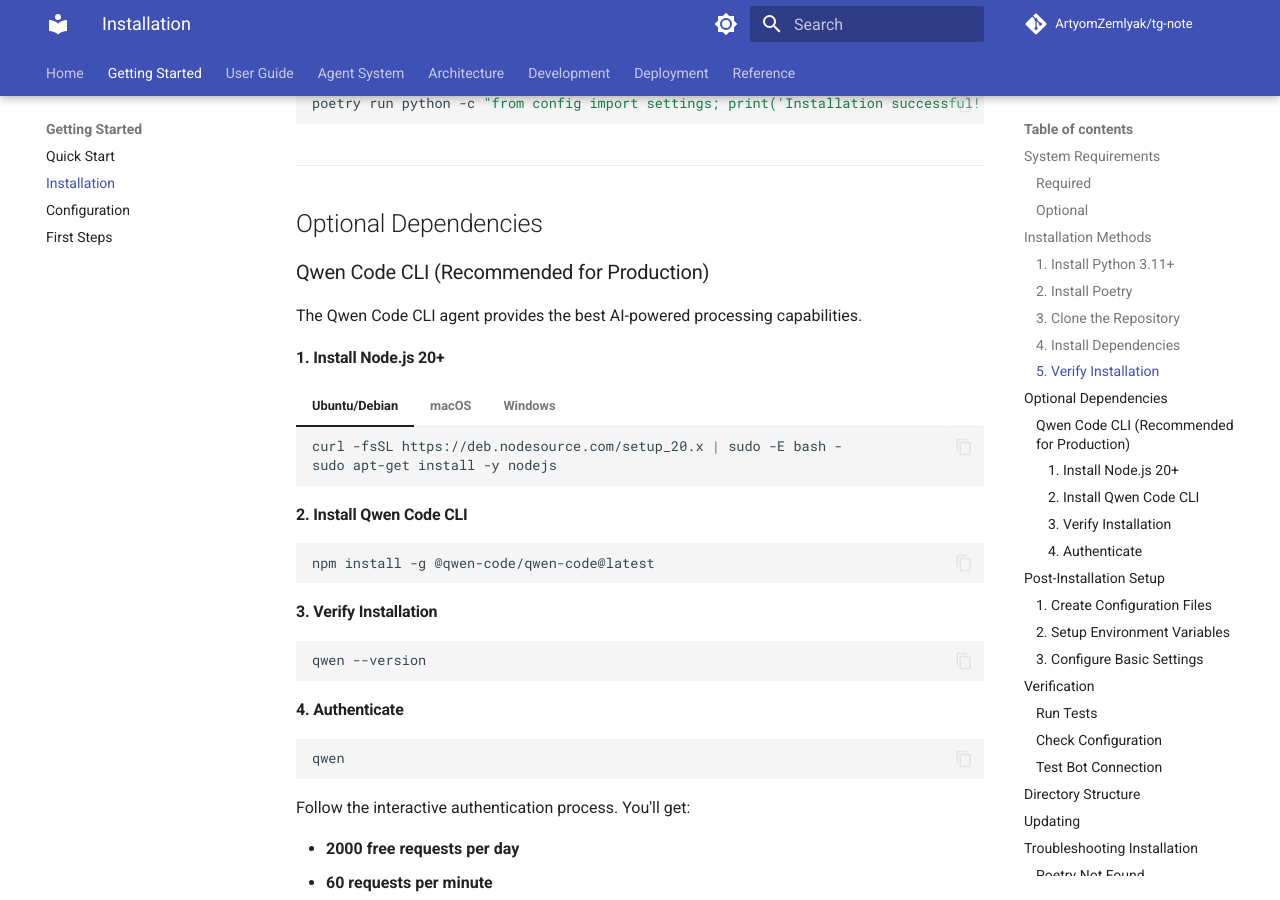
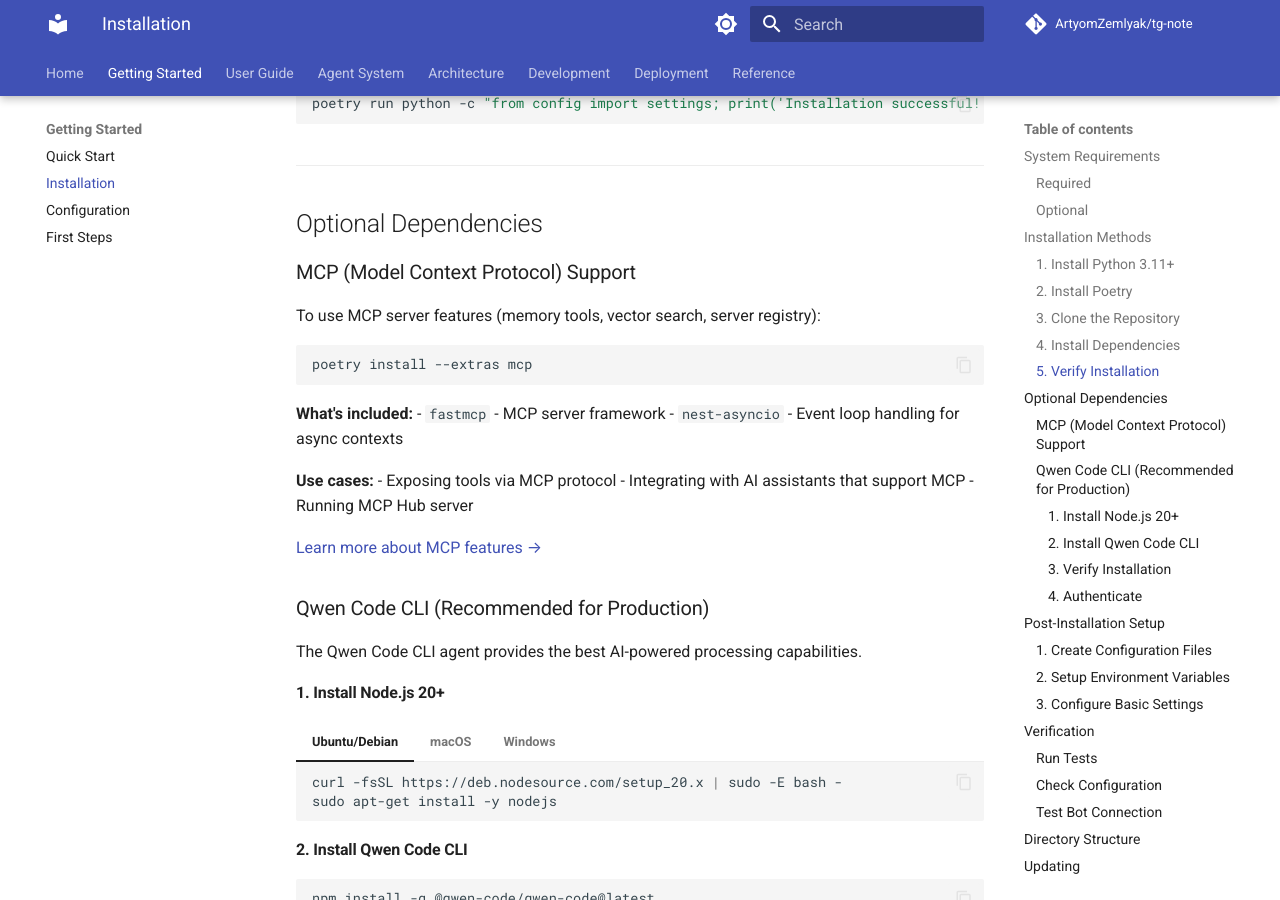
Before and after one commit to ArtyomZemlyak/tg-note, an MkDocs documentation site: the page built from docs_site/getting-started/installation.md, in a window 1280 px wide and 900 px high, scrolled down 1758 px. Built offline with MkDocs 1.6.1 and Material for MkDocs 9.7.7, drawn with Linux system fonts in a browser that asks for light colours; comment, search, counter and statistics services are not loaded; the version menu is left out.

Commit message:
Add MCP support documentation and troubleshooting
Co-authored-by: artyom.zemlyak <artyom.zemlyak@gmail.com>

````diff
--- a/docs_site/getting-started/installation.md
+++ b/docs_site/getting-started/installation.md
@@ -106,6 +106,25 @@ Detailed installation instructions for tg-note.
 ---
 
 ## Optional Dependencies
+
+### MCP (Model Context Protocol) Support
+
+To use MCP server features (memory tools, vector search, server registry):
+
+```bash
+poetry install --extras mcp
+```
+
+**What's included:**
+- `fastmcp` - MCP server framework
+- `nest-asyncio` - Event loop handling for async contexts
+
+**Use cases:**
+- Exposing tools via MCP protocol
+- Integrating with AI assistants that support MCP
+- Running MCP Hub server
+
+[Learn more about MCP features →](../agents/mcp-tools.md)
 
 ### Qwen Code CLI (Recommended for Production)
 
````
Also changed, not shown: docs_site/reference/troubleshooting.md (+20 -0 lines).
